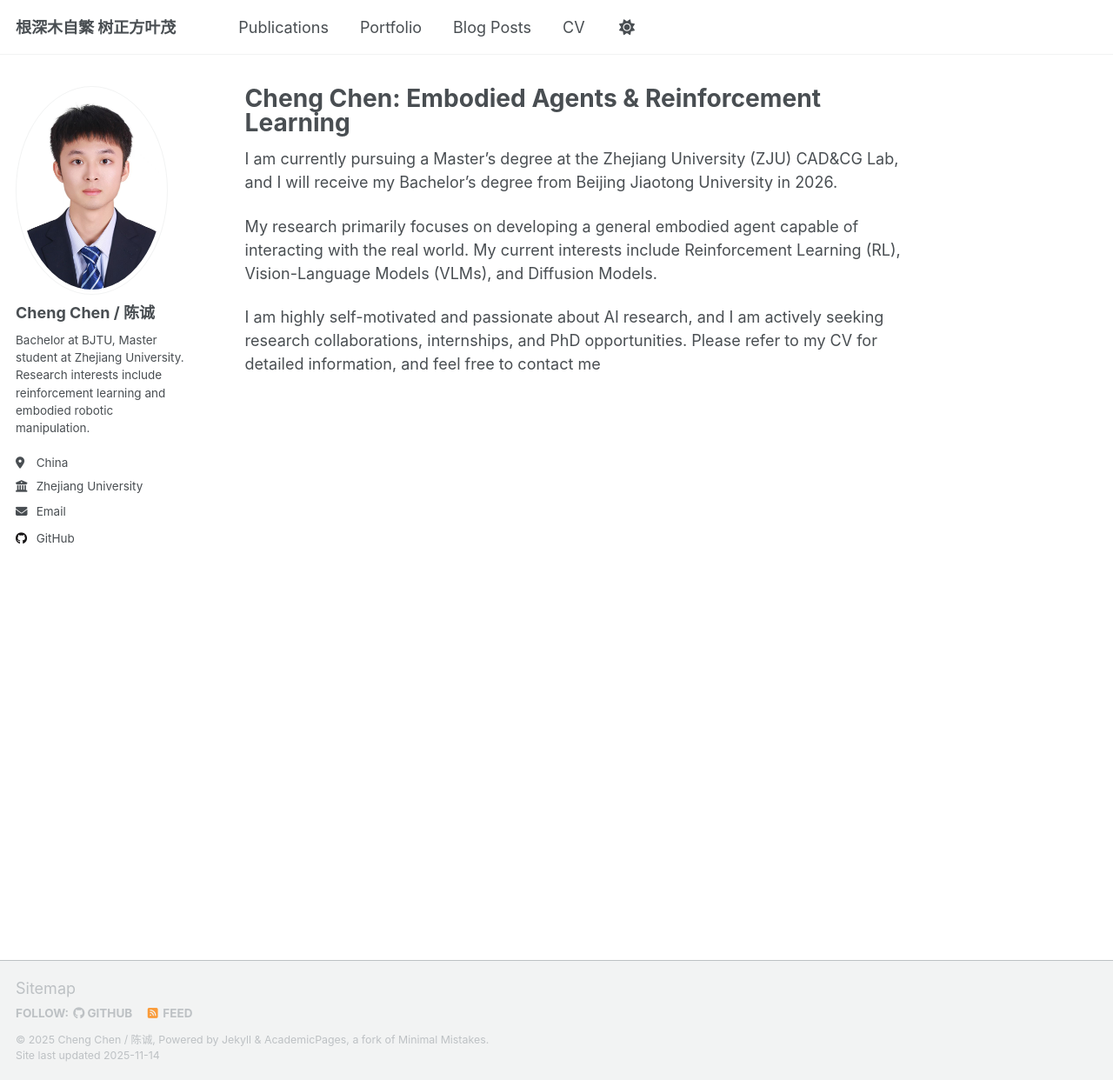
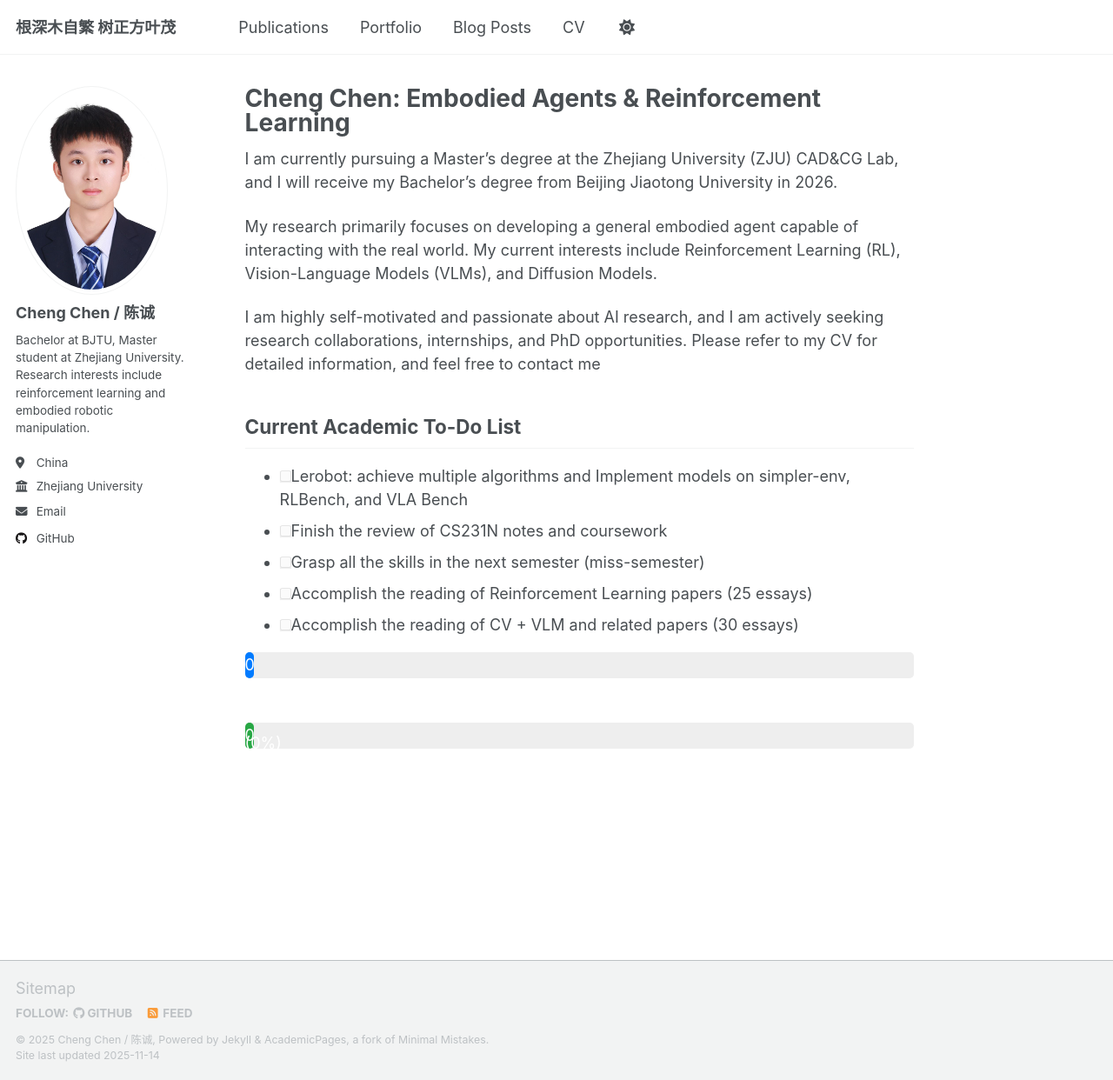
Before and after one commit to chengchen4/chengchen4.github.io, a Jekyll site: the page built from _pages/about.md, in a window 1280 px wide and 1242 px high. Shown: the whole window at 87% size. Built offline with Jekyll 4.4.1, drawn with Linux system fonts in a browser that asks for light colours; a script that is not in the unit is left out.

Commit message:
add to do list

```diff
--- a/_pages/about.md
+++ b/_pages/about.md
@@ -12,6 +12,30 @@ I am currently pursuing a Master's degree at the Zhejiang University (ZJU) CAD&C
 My research primarily focuses on developing a general embodied agent capable of interacting with the real world. My current interests include Reinforcement Learning (RL), Vision-Language Models (VLMs), and Diffusion Models.
 
 I am highly self-motivated and passionate about AI research, and I am actively seeking research collaborations, internships, and PhD opportunities. Please refer to my CV for detailed information, and feel free to contact me
+
+
+
+## Current Academic To-Do List
+
+- [ ] Lerobot: achieve multiple algorithms and Implement models on simpler-env, RLBench, and VLA Bench
+- [ ] Finish the review of CS231N notes and coursework
+- [ ] Grasp all the skills in the next semester (miss-semester)
+- [ ] Accomplish the reading of Reinforcement Learning papers (25 essays)
+- [ ] Accomplish the reading of CV + VLM and related papers (30 essays)
+
+<div style="background-color: #eee; border-radius: 5px;">
+  <div style="width: 0%; background-color: #007bff; color: white; text-align: right; padding-right: 10px; border-radius: 5px; height: 30px; line-height: 30px;">
+    0 / 25 (0%)
+  </div>
+</div>
+
+<br>
+
+<div style="background-color: #eee; border-radius: 5px;">
+  <div style="width: 0%; background-color: #28a745; color: white; text-align: right; padding-right: 10px; border-radius: 5px; height: 30px; line-height: 30px;">
+    0 / 30 (0%)
+  </div>
+</div>
 
 <!-- This is the front page of a website that is powered by the [Academic Pages template](https://github.com/academicpages/academicpages.github.io) and hosted on GitHub pages. [GitHub pages](https://pages.github.com) is a free service in which websites are built and hosted from code and data stored in a GitHub repository, automatically updating when a new commit is made to the repository. This template was forked from the [Minimal Mistakes Jekyll Theme](https://mmistakes.github.io/minimal-mistakes/) created by Michael Rose, and then extended to support the kinds of content that academics have: publications, talks, teaching, a portfolio, blog posts, and a dynamically-generated CV. Incidentally, these same features make it a great template for anyone that needs to show off a professional template!
 
```
